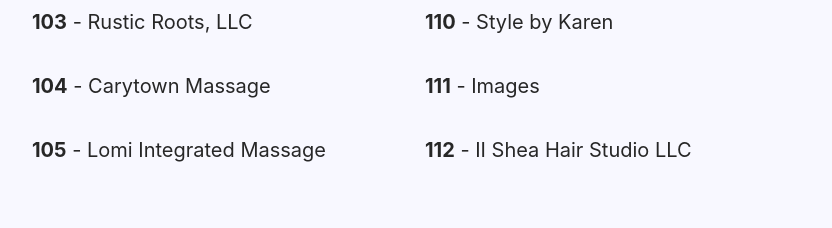
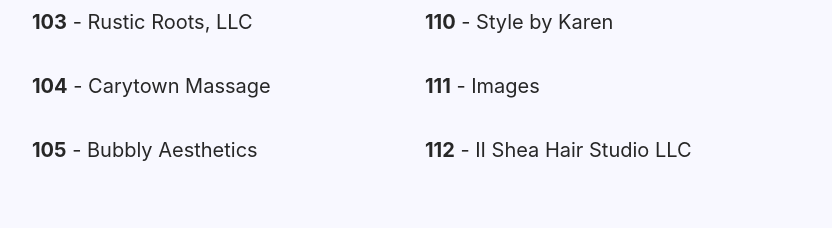
Before and after one commit to davidbattiston/stylepodsuites, a SvelteKit app: page / in a window 1280 px wide. Shown: the part 1220-1448 px from the top of the page, without its empty margins (112-944 px from the left). Built offline with nearby package versions, Linux system fonts and the light colour scheme.

Commit message:
Update +page.svelte

```diff
--- a/src/routes/+page.svelte
+++ b/src/routes/+page.svelte
@@ -59,7 +59,7 @@
                     <span><b>104</b> - Carytown Massage</span>
                 </li>
                 <li>
-                    <span> <b>105</b> - Lomi Integrated Massage</span>
+                    <span> <b>105</b> - Bubbly Aesthetics</span>
                 </li>
             </ul>
             <ul>
```
